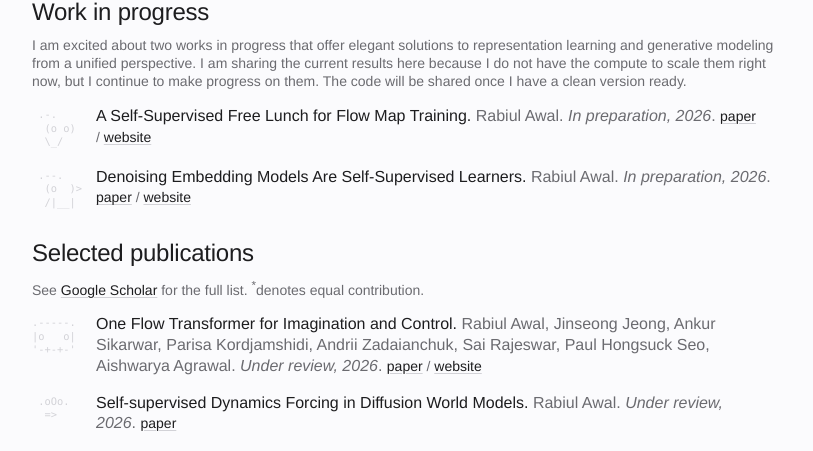
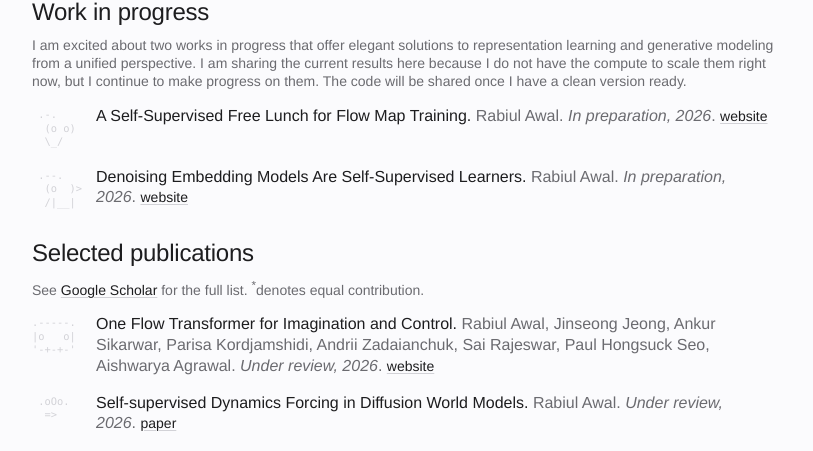
Before and after one commit to rabiulcste/rabiulcste.github.io, a Jekyll site: the page built from index.html, in a window 1280 px wide. Shown: the part 658-1109 px from the top of the page, without its empty margins (223-1036 px from the left). Built offline with Jekyll 4.4.1, drawn with Linux system fonts in a browser that asks for light colours.

Commit message:
Remove Google Drive paper links
FeCo and DEM are in preparation and DRIFT is under review, so the site
links their project pages instead of Drive PDFs. The Paper buttons show
as coming soon until arXiv or OpenReview versions exist.

Co-Authored-By: Claude Opus 5.5 <noreply@anthropic.com>

```diff
--- a/_includes/pages/about-intro.html
+++ b/_includes/pages/about-intro.html
@@ -5,7 +5,7 @@
     </picture>
     <div class="profile-bio">
         <p>I'm a PhD student at <a href="https://mila.quebec/en/" target="_blank">Mila</a> and <a href="https://www.umontreal.ca/en/" target="_blank">University of Montreal</a>, advised by <a href="https://www.iro.umontreal.ca/~agrawal/" target="_blank">Aishwarya Agrawal</a>. My research is supported by the <a href="https://frq.gouv.qc.ca/en/nature-and-technologies/" target="_blank" rel="noopener noreferrer">Fonds de recherche du Qu&eacute;bec &ndash; Nature et technologies (FRQNT)</a>.</p>
-        <p>I am inspired by the <a href="https://storage.googleapis.com/deepmind-media/Era-of-Experience%20/The%20Era%20of%20Experience%20Paper.pdf" class="gradient-text" target="_blank">Era of Experience</a> vision for scalable intelligence and excited about research in physical AI, particularly improved training and representation learning in generative (world) models. To build agents that can operate effectively in large, complex environments, we need <a href="https://drive.google.com/file/d/10zf-t6m6gAShmdtMlVFFv2yhjZFyQJ5y/view?usp=drive_link" target="_blank" rel="noopener noreferrer">better representations</a> and more scalable policy-gradient algorithms for learning from experience.</p>
+        <p>I am inspired by the <a href="https://storage.googleapis.com/deepmind-media/Era-of-Experience%20/The%20Era%20of%20Experience%20Paper.pdf" class="gradient-text" target="_blank">Era of Experience</a> vision for scalable intelligence and excited about research in physical AI, particularly improved training and representation learning in generative (world) models. To build agents that can operate effectively in large, complex environments, we need <a href="/drift/">better representations</a> and more scalable policy-gradient algorithms for learning from experience.</p>
         <p class="research-note"><em>I feel a strange despair watching AI progress (can't literally sleep some nights)&mdash;the world we built from the <a href="https://en.wikipedia.org/wiki/Age_of_Enlightenment" target="_blank" rel="noopener noreferrer">age of reason</a> now threatened by reasoning machines, yet I can't ignore the overwhelming beauty and potential of intelligence abundance. The closest description I've found is <a href="https://togelius.blogspot.com/2026/08/losing-my-religion.html" target="_blank" rel="noopener noreferrer">losing my religion</a>.</em></p>
     </div>
     <div class="social-links">
--- a/_includes/pages/about-research.html
+++ b/_includes/pages/about-research.html
@@ -4,11 +4,11 @@
 <div class="publication-list" aria-label="Work in progress">
   <div class="list-entry"><pre class="entry-art" aria-hidden="true"> .-.
   (o o)
-  \_/</pre><p class="entry-text"><strong class="list-entry-title">A Self-Supervised Free Lunch for Flow Map Training.</strong> Rabiul Awal. <em>In preparation, 2026</em>. <span class="link-group"><a href="https://drive.google.com/file/d/1tt0go1c69HqtN3LTCYLwY_RtD0HzMhqW/view?usp=drive_link" target="_blank" rel="noopener noreferrer">paper</a> / <a href="/feco/">website</a></span></p></div>
+  \_/</pre><p class="entry-text"><strong class="list-entry-title">A Self-Supervised Free Lunch for Flow Map Training.</strong> Rabiul Awal. <em>In preparation, 2026</em>. <span class="link-group"><a href="/feco/">website</a></span></p></div>
 
   <div class="list-entry"><pre class="entry-art" aria-hidden="true"> .--.
   (o  )>
-  /|__|</pre><p class="entry-text"><strong class="list-entry-title">Denoising Embedding Models Are Self-Supervised Learners.</strong> Rabiul Awal. <em>In preparation, 2026</em>. <span class="link-group"><a href="https://drive.google.com/file/d/1aoZ66d-IHze9Kn6lJ1Y5XsoEib6jcucG/view?usp=drive_link" target="_blank" rel="noopener noreferrer">paper</a> / <a href="/dem/">website</a></span></p></div>
+  /|__|</pre><p class="entry-text"><strong class="list-entry-title">Denoising Embedding Models Are Self-Supervised Learners.</strong> Rabiul Awal. <em>In preparation, 2026</em>. <span class="link-group"><a href="/dem/">website</a></span></p></div>
 </div>
 
 <h2 id="publications-heading">Selected publications</h2>
@@ -17,7 +17,7 @@
 <div class="publication-list" aria-label="Selected publications">
   <div class="list-entry"><pre class="entry-art" aria-hidden="true">.-----.
 |o   o|
-'-+-+-'</pre><p class="entry-text"><strong class="list-entry-title">One Flow Transformer for Imagination and Control.</strong> Rabiul Awal, Jinseong Jeong, Ankur Sikarwar, Parisa Kordjamshidi, Andrii Zadaianchuk, Sai Rajeswar, Paul Hongsuck Seo, Aishwarya Agrawal. <em>Under review, 2026</em>. <span class="link-group"><a href="https://drive.google.com/file/d/10zf-t6m6gAShmdtMlVFFv2yhjZFyQJ5y/view?usp=drive_link" target="_blank" rel="noopener noreferrer">paper</a> / <a href="/drift/">website</a></span></p></div>
+'-+-+-'</pre><p class="entry-text"><strong class="list-entry-title">One Flow Transformer for Imagination and Control.</strong> Rabiul Awal, Jinseong Jeong, Ankur Sikarwar, Parisa Kordjamshidi, Andrii Zadaianchuk, Sai Rajeswar, Paul Hongsuck Seo, Aishwarya Agrawal. <em>Under review, 2026</em>. <span class="link-group"><a href="/drift/">website</a></span></p></div>
 
   <div class="list-entry"><pre class="entry-art" aria-hidden="true"> .oOo.
   =></pre><p class="entry-text"><strong class="list-entry-title">Self-supervised Dynamics Forcing in Diffusion World Models.</strong> Rabiul Awal. <em>Under review, 2026</em>. <span class="link-group"><a href="https://openreview.net/forum?id=666zLHqL0t" target="_blank" rel="noopener noreferrer">paper</a></span></p></div>
--- a/drift/index.html
+++ b/drift/index.html
@@ -18,7 +18,7 @@ venue: "Under review, 2026"
 year: 2026
 links:
   - label: Paper
-    url: "https://drive.google.com/file/d/10zf-t6m6gAShmdtMlVFFv2yhjZFyQJ5y/view?usp=drive_link"
+    url: ""
   - label: Code
     url: ""
 og_image: og.jpg
--- a/feco/index.html
+++ b/feco/index.html
@@ -12,7 +12,7 @@ venue: "Work in progress"
 year: 2026
 links:
   - label: Paper
-    url: "https://drive.google.com/file/d/1tt0go1c69HqtN3LTCYLwY_RtD0HzMhqW/view?usp=drive_link"
+    url: ""
   - label: Code
     url: ""
 og_image: concept.png
```
